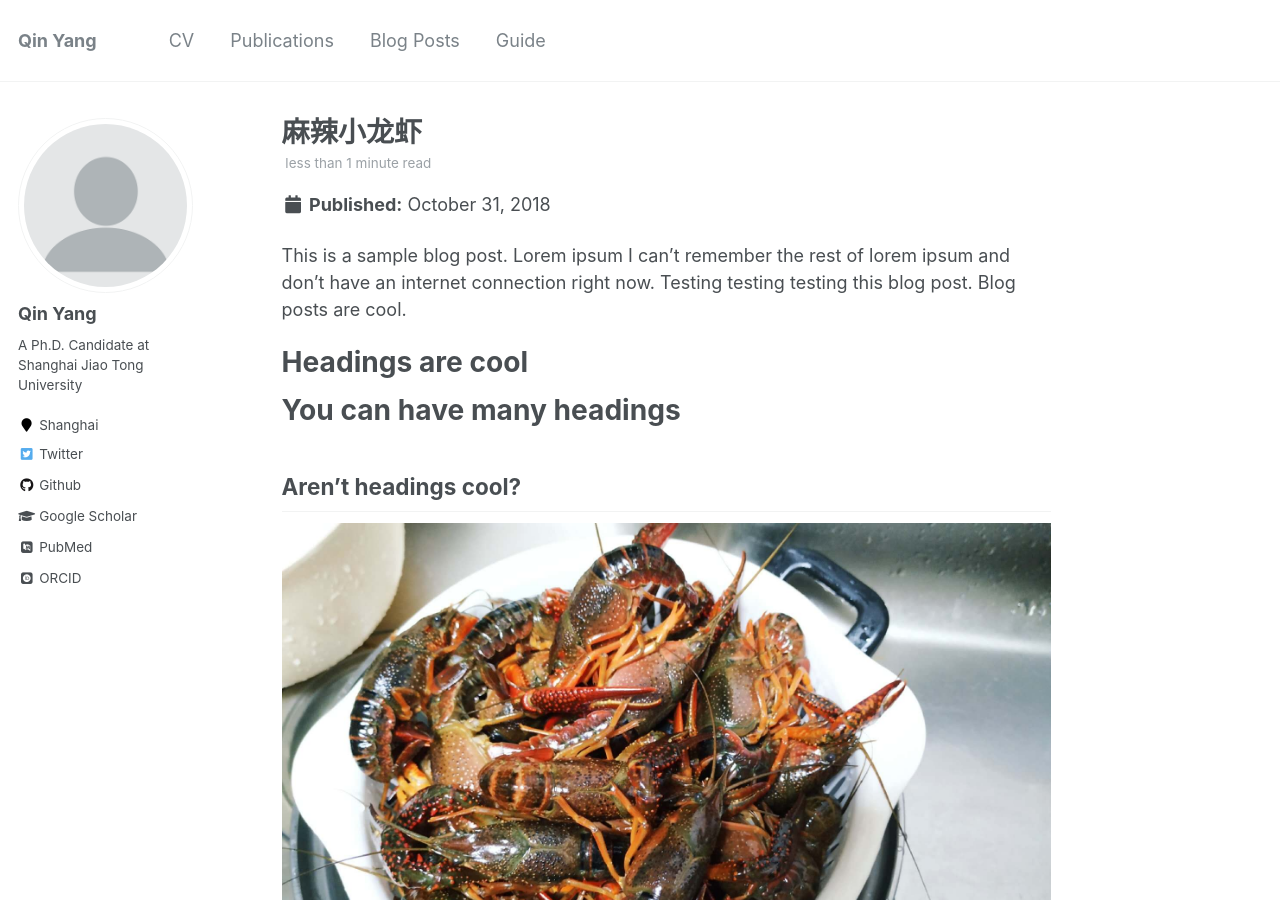
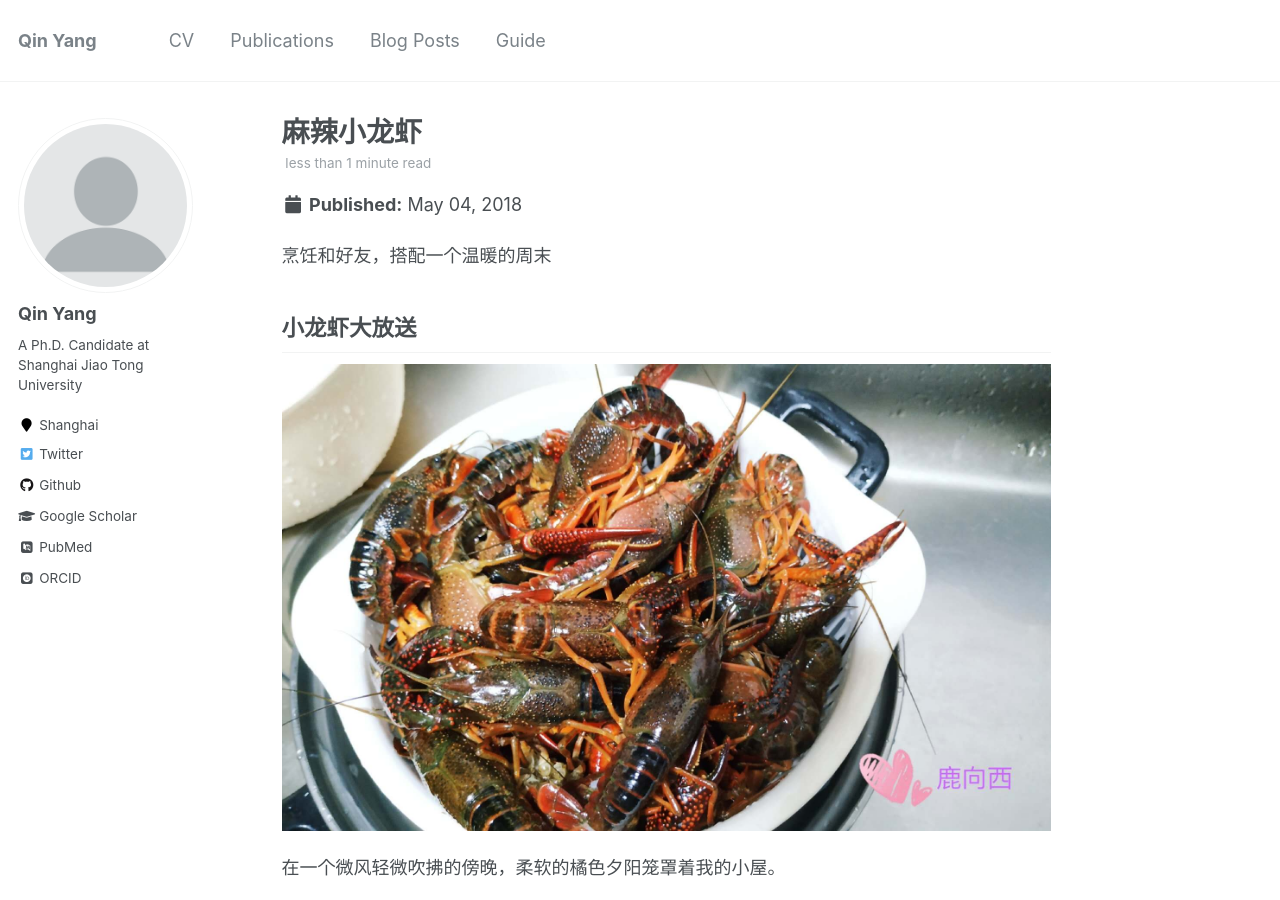
Before and after one commit to QinYang12/QinYang12.github.io, a Jekyll site: the page built from _posts/2018-10-31-一小食.md, in a window 1280 px wide and 900 px high. Built offline with Jekyll 4.4.1, drawn with Linux system fonts in a browser that asks for light colours; some web fonts are replaced.

Commit message:
Update 2018-10-31-一小食.md

```diff
--- a/_posts/2018-10-31-一小食.md
+++ b/_posts/2018-10-31-一小食.md
@@ -1,20 +1,14 @@
 ---
 title: '麻辣小龙虾'
-date: 2018-10-31
+date: 2018-5-4
 permalink: /posts/2012/08/blog-post-1/
 tags:
   - 一小食
 ---
 
-This is a sample blog post. Lorem ipsum I can't remember the rest of lorem ipsum and don't have an internet connection right now. Testing testing testing this blog post. Blog posts are cool.
+烹饪和好友，搭配一个温暖的周末
 
-Headings are cool
-======
-
-You can have many headings
-======
-
-Aren't headings cool?
+小龙虾大放送
 ------
 
 ![]({{site.url}}/assets/food_1.jpg)
```
